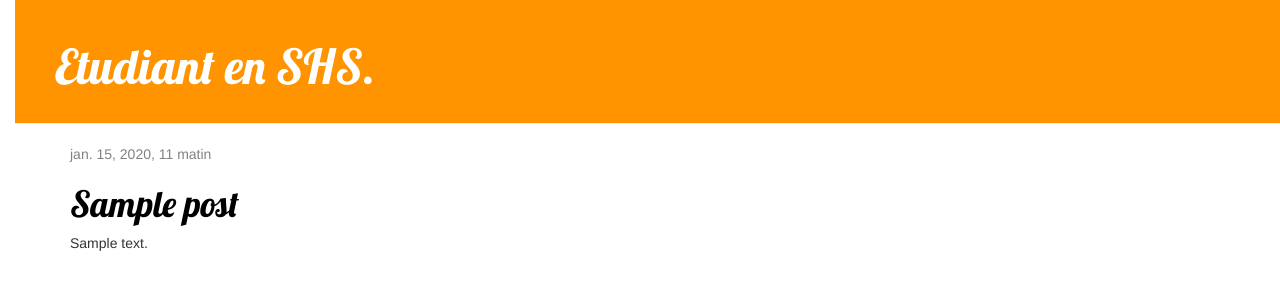
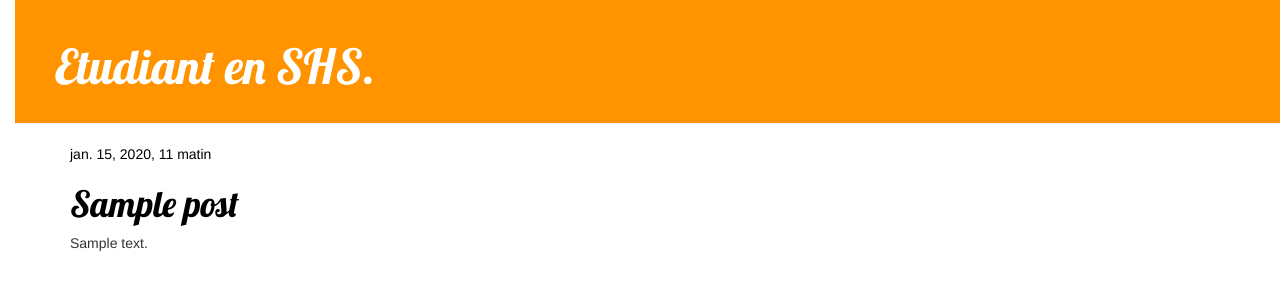
Before and after one commit to jeanoza/my-first-blog, a Django app: page / in a window 1280 px wide. Shown: the top 300 px of the page. Run offline with Django 3.2, Linux system fonts and the light colour scheme; tables that the repository leaves empty hold one stand-in row (values such as "Sample post"); some libraries are stand-ins or nearby versions.

Commit message:
change css

```diff
--- a/blog/static/css/blog.css
+++ b/blog/static/css/blog.css
@@ -28,7 +28,7 @@ h1, h2, h3, h4 {
 }
 
 .date {
-    color: #828282;
+    color: #000000;
 }
 
 .save {
```
